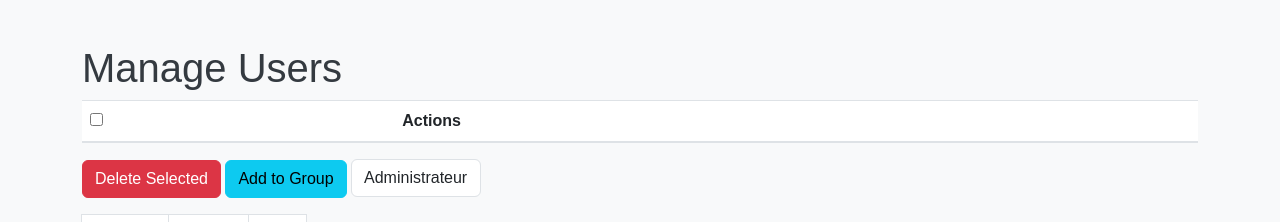
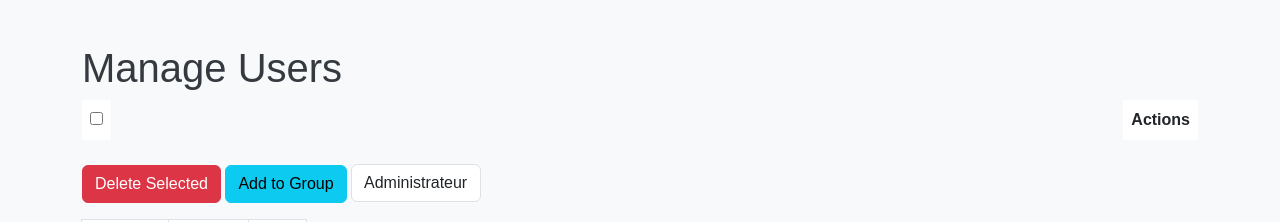
Before and after one commit to PavelDelhomme/python_admin-custom, a Django app: template admin_system/admin_core/templates/admin_core/users/user_management.html in a window 1280 px wide. Shown: the part 70-292 px from the top of the page. Run offline with Django 3.2, Linux system fonts and the light colour scheme; the template is opened without the code that fills it: values that come from a table or form of the project are taken from there, others are empty; some libraries are stand-ins or nearby versions.

Commit message:
Amélioration de l'affichage des utlisateur

```diff
--- a/admin_system/admin_core/templates/admin_core/users/user_management.html
+++ b/admin_system/admin_core/templates/admin_core/users/user_management.html
@@ -1,5 +1,24 @@
 {% extends "admin_core/base/base_admin.html" %}
 {% block title %}Manage Users{% endblock %}
+{% block extra_styles %}
+<style>
+    body {
+        background-color: #f8f9fa;
+    }
+    .user-card {
+        border: 1px solid #dee2e6;
+        border-radius: 0.5rem;
+        background-color: white;
+        padding: 1rem;
+        margin-bottom: 0.5rem;
+        box-shadow: 0 1px 3px rgba(0, 0, 0, 0.1);
+    }
+    .table-wrapper {
+        overflow-x: auto;
+    }
+</style>
+{% endblock %}
+
 {% block content %}
 {% load custom_filters %}
 
@@ -7,30 +26,38 @@
 
 <form method="post" action="{% url 'bulk_user_action' %}" id="userForm">
     {% csrf_token %}
-    <div style="overflow-x: auto;">
-        <table class="table">
-            <thead>
-                <tr>
-                    <th><input type="checkbox" id="selectAll"></th>
+
+    <div class="table-wrapper">
+        <div class="table">
+            <div class="thead">
+                <div class="user-card d-flex justify-content-between align-items-center">
+                    <div><input type="checkbox" id="selectAll"></div>
                     {% for field in fields_to_display %}
-                    <th>{{ field.verbose_name }}</th>
+                        <div><strong>{{ field.verbose_name }}</strong></div>
                     {% endfor %}
-                    <th>Actions</th>
-                </tr>
-            </thead>
-            <tbody>
+                    <div><strong>Actions</strong></div>
+                </div>
+            </div>
+
+            <div class="tbody">
                 {% for user in page_obj %}
-                <tr>
-                    <td><input type="checkbox" name="selected_users" value="{{ user.id }}"></td>
+                <div class="user-card d-flex justify-content-between align-items-center">
+                    <div><input type="checkbox" name="selected_users" value="{{ user.id }}"></div>
                     {% for field in fields_to_display %}
-                    <td>{{ user|get_attr:field.name|default:"N/A" }}</td>
+                        <div>{{ user|get_attr:field.name|default:"N/A" }}</div>
                     {% endfor %}
-                    <td><a href="{% url 'edit_user' user.id %}" class="btn btn-sm btn-primary">Edit</a></td>
-                </tr>
+                    <div>
+                        <a href="{% url 'edit_user' user.id %}" class="btn btn-sm btn-primary">Edit</a>
+                        <a href="{% url 'user_detail' user.id %}" class="btn btn-sm btn-secondary">Details</a>
+                    </div>
+                </div>
                 {% endfor %}
-            </tbody>
-        </table>
             </div>
+        </div>
+    </div>
+
+    <!-- Actions en bas -->
+    <div class="mt-4">
         <button type="submit" name="action" value="delete" class="btn btn-danger">Delete Selected</button>
         <button type="submit" name="action" value="add_to_group" class="btn btn-info">Add to Group</button>
         <select name="group_id" class="form-control d-inline w-auto">
@@ -38,6 +65,7 @@
             <option value="{{ group.id }}">{{ group.name }}</option>
             {% endfor %}
         </select>
+    </div>
 </form>
 
 <!-- Pagination controls -->
```
Lines whose indentation alone changed are shown as unchanged.
